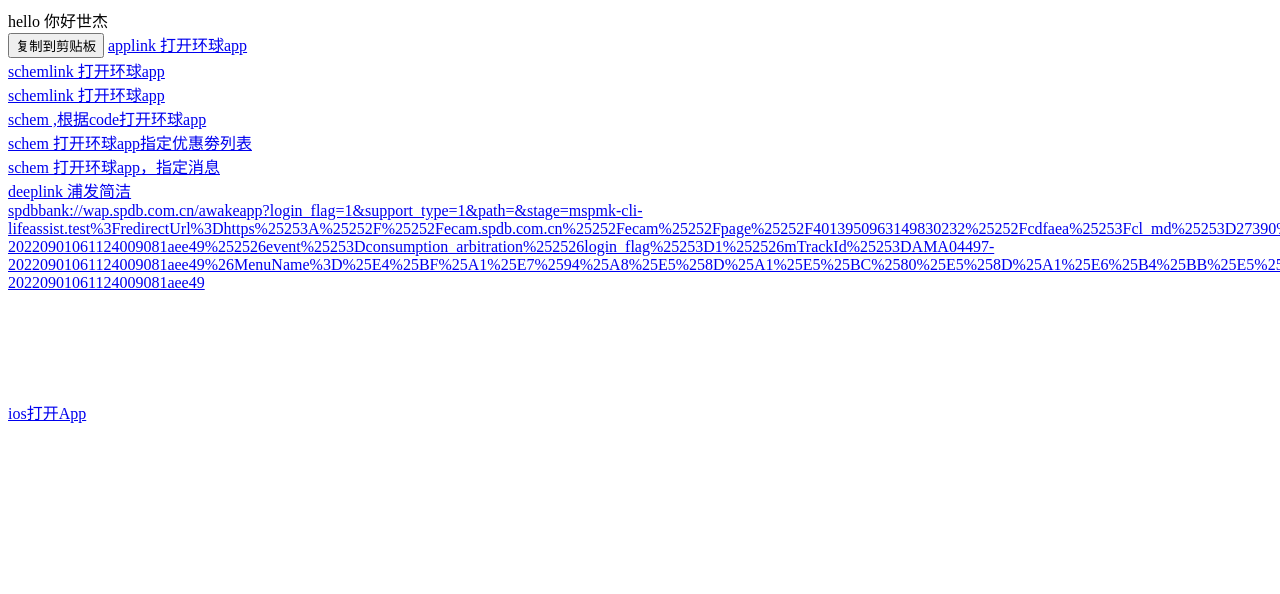
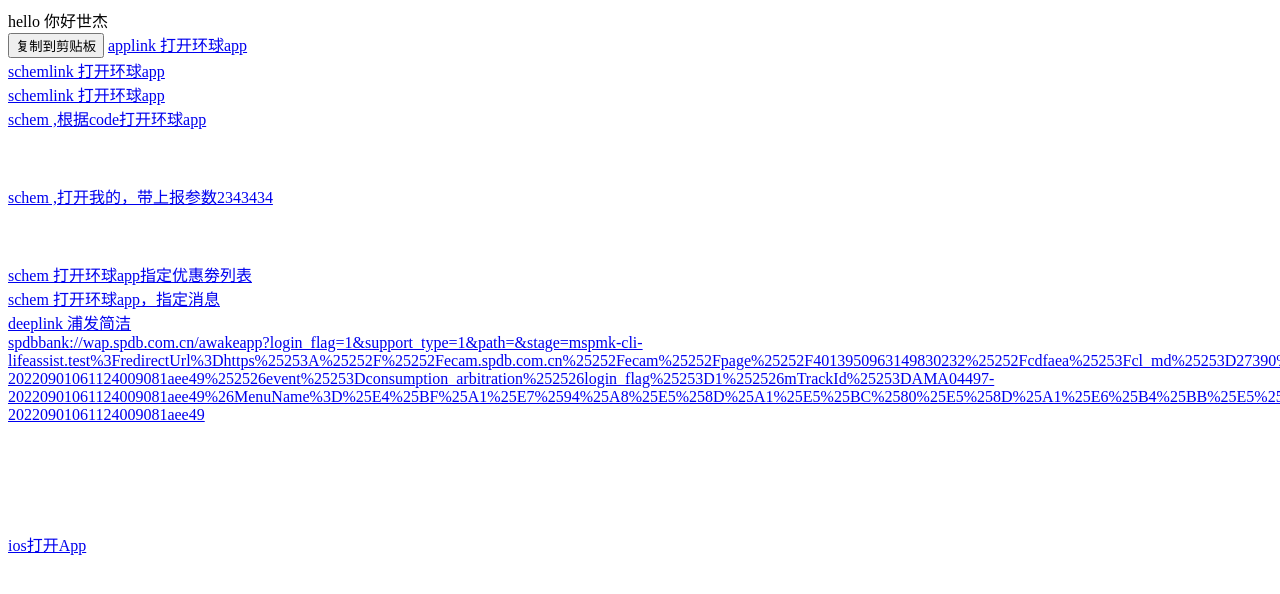
Before and after one commit to solomanlove/solomanlove.github.io, a plain HTML site: page index.html in a window 1280 px wide. Shown: the top 594 px of the page. Drawn offline with Linux system fonts and the light colour scheme.

Commit message:
Update index.html

```diff
--- a/index.html
+++ b/index.html
@@ -28,7 +28,12 @@
 
 
 <a href="com.ubrmb.app://open_ubrmb?GrLKIy">schem ,根据code打开环球app</a></br>
-
+</br>
+</br>
+</br>
+<a href="ubrmb://com.ubrmb.app?param=6CrQ1s&utm=2343434">schem ,打开我的，带上报参数2343434</a></br>
+</br>
+</br></br>
 
 <a href="com.ubrmb.app://open_ubrmb?ubrmb://voucherList">schem 打开环球app指定优惠劵列表</a></br>
 
```
